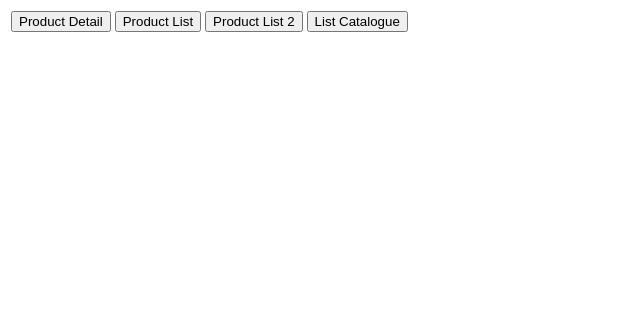
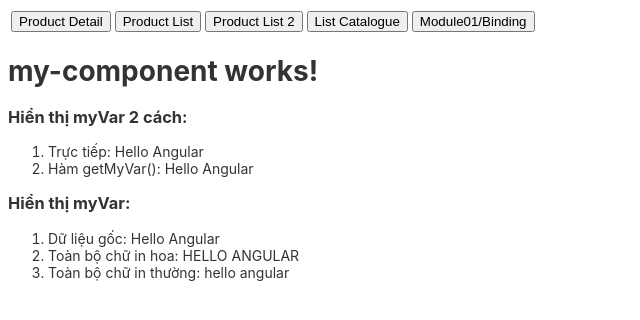
Before and after one commit to esvm4/222MI3002, an Angular app: page /my-component in a window 1280 px wide. Before the commit this address led to /. Shown: the top 320 px of the page, without its empty margins (0-640 px from the left). Built offline with nearby package versions, Linux system fonts and the light colour scheme.

Commit message:
Module01/3.Binding

```diff
--- a/src/app/app-routing.module.ts
+++ b/src/app/app-routing.module.ts
@@ -4,6 +4,7 @@ import { ListCatalogueComponent } from './list-catalogue/list-catalogue.componen
 import { ListProductComponent } from './list-product/list-product.component';
 import { ListProduct2Component } from './list-product2/list-product2.component';
 import { ProductComponent } from './product/product.component';
+import { MyComponentComponent } from './module01/my-component/my-component.component';
 
 const routes: Routes = [
   {
@@ -22,6 +23,10 @@ const routes: Routes = [
     path: 'list-catalogue',
     component: ListCatalogueComponent,
   },
+  {
+    path: 'my-component',
+    component: MyComponentComponent,
+  },
 ];
 
 @NgModule({
@@ -35,4 +40,5 @@ export const RoutingComponent = [
   ListProductComponent,
   ListProduct2Component,
   ListCatalogueComponent,
+  MyComponentComponent,
 ];
--- a/src/app/app.component.html
+++ b/src/app/app.component.html
@@ -12,6 +12,9 @@
     <td>
       <button routerLink="/list-catalogue">List Catalogue</button>
     </td>
+    <td>
+      <button routerLink="/my-component">Module01/Binding</button>
+    </td>
   </tr>
 </table>
 
--- /dev/null
+++ b/src/app/module01/my-component/my-component.component.html
@@ -0,0 +1,15 @@
+<h1>my-component works!</h1>
+
+<h3>Hiển thị myVar 2 cách:</h3>
+
+<ol>
+  <li>Trực tiếp: {{ myVar }}</li>
+  <li>Hàm getMyVar(): {{ getMyVar() }}</li>
+</ol>
+
+<h3>Hiển thị myVar:</h3>
+<ol>
+  <li>Dữ liệu gốc: {{ myVar }}</li>
+  <li>Toàn bộ chữ in hoa: {{ myVar | uppercase }}</li>
+  <li>Toàn bộ chữ in thường: {{ myVar | lowercase }}</li>
+</ol>
--- /dev/null
+++ b/src/app/module01/my-component/my-component.component.ts
@@ -0,0 +1,14 @@
+import { Component } from '@angular/core';
+
+@Component({
+  selector: 'app-my-component',
+  templateUrl: './my-component.component.html',
+  styleUrls: ['./my-component.component.css'],
+})
+export class MyComponentComponent {
+  myVar: string = 'Hello Angular';
+
+  getMyVar(): string {
+    return this.myVar;
+  }
+}
```
Also changed, not shown: src/app/app.module.ts (+10 -1 lines), src/app/module01/my-component/my-component.component.css (added), 1 other file (tests, documents, lock files or other folders).
